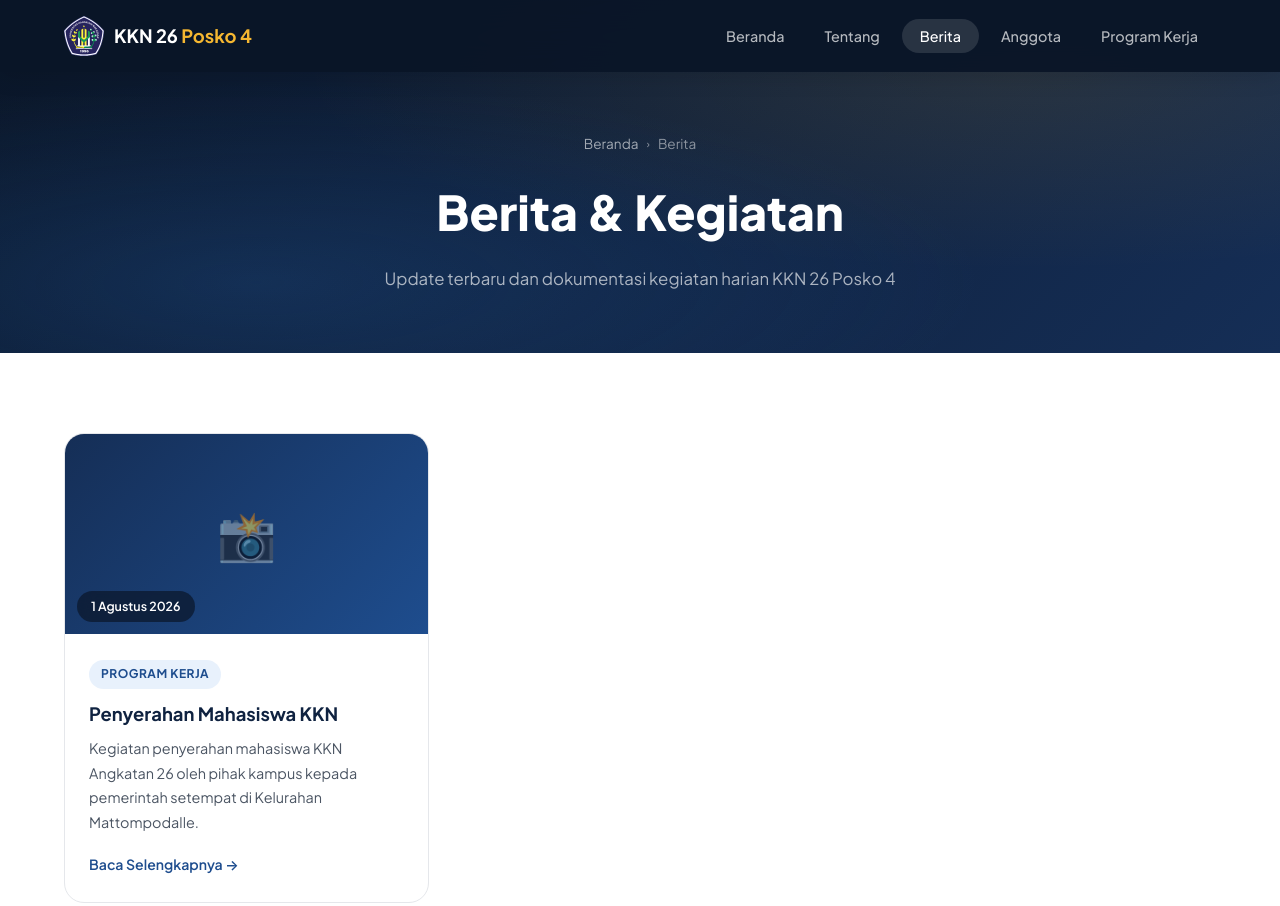
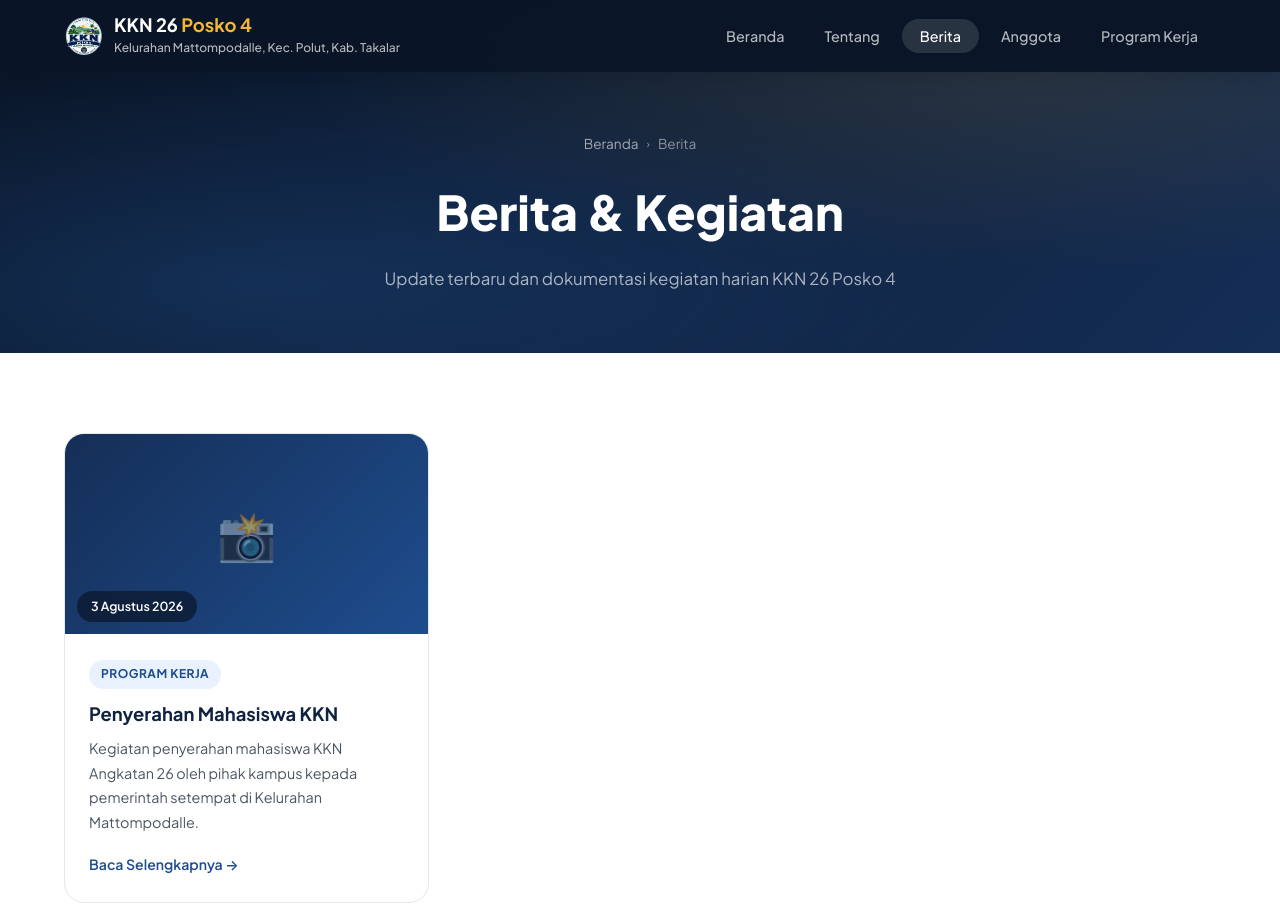
Before and after one commit to wahyu1337/kkn-26-posko4-uhm, a website built with webpack: page src/berita/index.html in a window 1280 px wide. Shown: the top 906 px of the page. Built offline with nearby package versions, Linux system fonts and the light colour scheme.

Commit message:
UPDATE
Update NAVBAR tiap page
Update PAGE Berita agar grid cardnya menyesuaikan

```diff
--- a/package.json
+++ b/package.json
@@ -10,6 +10,7 @@
   "author": "",
   "license": "ISC",
   "devDependencies": {
+    "copy-webpack-plugin": "^14.0.0",
     "css-loader": "^7.1.4",
     "html-webpack-plugin": "^5.6.8",
     "style-loader": "^4.0.0",
--- a/src/berita/index.html
+++ b/src/berita/index.html
@@ -1,22 +1,29 @@
 <!DOCTYPE html>
 <html lang="id">
+
 <head>
     <meta charset="UTF-8">
     <meta name="viewport" content="width=device-width, initial-scale=1.0">
-    <meta name="description" content="Berita dan update kegiatan KKN Angkatan 26 Posko 4 Universitas Handayani Makassar">
+    <meta name="description"
+        content="Berita dan update kegiatan KKN Angkatan 26 Posko 4 Universitas Handayani Makassar">
     <title>Berita — KKN 26 Posko 4 UHM</title>
     <link rel="preconnect" href="https://fonts.googleapis.com">
     <link rel="preconnect" href="https://fonts.gstatic.com" crossorigin>
-    <link href="https://fonts.googleapis.com/css2?family=Plus+Jakarta+Sans:wght@400;500;600;700;800&display=swap" rel="stylesheet">
+    <link href="https://fonts.googleapis.com/css2?family=Plus+Jakarta+Sans:wght@400;500;600;700;800&display=swap"
+        rel="stylesheet">
 </head>
+
 <body>
 
     <!-- ========== NAVBAR ========== -->
     <nav class="navbar navbar-solid" id="navbar">
         <div class="nav-container">
             <a href="/index.html" class="nav-logo">
-                <img src="../assets/logo.png" alt="Logo UHM">
-                <span class="logo-text">KKN 26 <span class="logo-accent">Posko 4</span></span>
+                <img src="../assets/logokkn.png" alt="Logo UHM">
+                <div class="logo-text-wrapper">
+                    <span class="logo-text">KKN 26 <span class="logo-accent">Posko 4</span></span>
+                    <span class="logo-subtext">Kelurahan Mattompodalle, Kec. Polut, Kab. Takalar</span>
+                </div>
             </a>
             <button class="nav-toggle" id="nav-toggle" aria-label="Toggle navigation">
                 <span></span>
@@ -51,87 +58,21 @@
         <div class="container">
             <div class="berita-grid">
 
-                <!-- Contoh template berita (commented)
-                <article class="berita-card">
-                    <div class="berita-card-img">
-                        <div class="berita-placeholder-img">📸</div>
-                        <span class="berita-date">5 Agustus 2026</span>
-                    </div>
-                    <div class="berita-card-body">
-                        <span class="berita-category">Pendidikan</span>
-                        <h3>Mengajar di Sekolah Dasar</h3>
-                        <p>Mahasiswa KKN membantu proses belajar mengajar di sekolah dasar setempat dan memberikan bimbingan belajar kepada anak-anak.</p>
-                        <a href="#" class="berita-link">Baca Selengkapnya →</a>
-                    </div>
-                </article>
-
+                <!-- Contoh template berita (commented) -->
+                <!-- Start Dari Article -->
                 <article class="berita-card">
                     <div class="berita-card-img">
                         <div class="berita-placeholder-img">📸</div>
                         <span class="berita-date">3 Agustus 2026</span>
                     </div>
                     <div class="berita-card-body">
-                        <span class="berita-category">Kesehatan</span>
-                        <h3>Penyuluhan Kesehatan Masyarakat</h3>
-                        <p>Kegiatan penyuluhan kesehatan bersama puskesmas setempat untuk meningkatkan kesadaran masyarakat tentang pola hidup sehat.</p>
-                        <a href="#" class="berita-link">Baca Selengkapnya →</a>
-                    </div>
-                </article>
-
-                <article class="berita-card">
-                    <div class="berita-card-img">
-                        <div class="berita-placeholder-img">📸</div>
-                        <span class="berita-date">2 Agustus 2026</span>
-                    </div>
-                    <div class="berita-card-body">
-                        <span class="berita-category">Sosial</span>
-                        <h3>Gotong Royong Bersama Warga</h3>
-                        <p>Kegiatan gotong royong bersama warga di lingkungan kelurahan sebagai bentuk kerja sama dan solidaritas.</p>
-                        <a href="#" class="berita-link">Baca Selengkapnya →</a>
-                    </div>
-                </article>
-                -->
-
-                <article class="berita-card">
-                    <div class="berita-card-img">
-                        <div class="berita-placeholder-img">📸</div>
-                        <span class="berita-date">1 Agustus 2026</span>
-                    </div>
-                    <div class="berita-card-body">
                         <span class="berita-category">Program Kerja</span>
                         <h3>Penyerahan Mahasiswa KKN</h3>
-                        <p>Kegiatan penyerahan mahasiswa KKN Angkatan 26 oleh pihak kampus kepada pemerintah setempat di Kelurahan Mattompodalle.</p>
+                        <p>Kegiatan penyerahan mahasiswa KKN Angkatan 26 oleh pihak kampus kepada pemerintah setempat di
+                            Kelurahan Mattompodalle.</p>
                         <a href="/berita/penyerahan-mahasiswa-kkn.html" class="berita-link">Baca Selengkapnya →</a>
                     </div>
                 </article>
-
-                <!-- Contoh template berita (commented)
-                <article class="berita-card">
-                    <div class="berita-card-img">
-                        <div class="berita-placeholder-img">📸</div>
-                        <span class="berita-date">31 Juli 2026</span>
-                    </div>
-                    <div class="berita-card-body">
-                        <span class="berita-category">Persiapan</span>
-                        <h3>Pembekalan KKN Angkatan 26</h3>
-                        <p>Kegiatan pembekalan dan persiapan mahasiswa sebelum berangkat ke lokasi KKN di kampus Universitas Handayani Makassar.</p>
-                        <a href="#" class="berita-link">Baca Selengkapnya →</a>
-                    </div>
-                </article>
-
-                <article class="berita-card">
-                    <div class="berita-card-img">
-                        <div class="berita-placeholder-img">📸</div>
-                        <span class="berita-date">30 Juli 2026</span>
-                    </div>
-                    <div class="berita-card-body">
-                        <span class="berita-category">Survei</span>
-                        <h3>Survei Lokasi Posko KKN</h3>
-                        <p>Tim mahasiswa melakukan survei awal ke lokasi posko di Kelurahan Mattompodalle untuk persiapan pelaksanaan KKN.</p>
-                        <a href="#" class="berita-link">Baca Selengkapnya →</a>
-                    </div>
-                </article>
-                -->
 
             </div>
             <div class="pagination">
@@ -176,4 +117,5 @@
     </footer>
 
 </body>
+
 </html>
--- a/src/style.css
+++ b/src/style.css
@@ -220,14 +220,28 @@ ul {
     width: auto;
 }
 
+.logo-text-wrapper {
+    display: flex;
+    flex-direction: column;
+    justify-content: center;
+}
+
 .logo-text {
     font-size: 1.15rem;
     font-weight: 700;
     color: #fff;
+    line-height: 1.2;
 }
 
 .logo-accent {
     color: var(--accent-400);
+}
+
+.logo-subtext {
+    font-size: 0.75rem;
+    font-weight: 500;
+    color: rgba(255, 255, 255, 0.7);
+    margin-top: 2px;
 }
 
 .nav-menu {
@@ -1283,6 +1297,10 @@ ul {
     .footer-content {
         grid-template-columns: 1fr 1fr;
     }
+
+    .logo-subtext {
+        display: none;
+    }
 }
 
 @media (max-width: 768px) {
--- a/webpack.config.js
+++ b/webpack.config.js
@@ -1,5 +1,6 @@
 const path = require('path');
 const HtmlWebpackPlugin = require('html-webpack-plugin');
+const CopyWebpackPlugin = require('copy-webpack-plugin');
 
 // Daftar semua halaman website
 const pages = [
@@ -50,6 +51,11 @@ module.exports = {
             inject: 'body',
             chunks: ['main'],
         })),
+        new CopyWebpackPlugin({
+            patterns: [
+                { from: 'src/assets', to: 'assets', noErrorOnMissing: true },
+            ],
+        }),
     ],
 
     devServer: {
```
Also changed, not shown: src/about/index.html (+8 -4 lines), src/berita/penyerahan-mahasiswa-kkn.html (+5 -2 lines), src/index.html (+17 -34 lines), src/profile-anggota-kkn/index.html (+5 -2 lines), src/proker/index.html (+5 -2 lines), src/assets/logokkn.jpeg (added), src/assets/logokkn.png (added), 1 other file.
